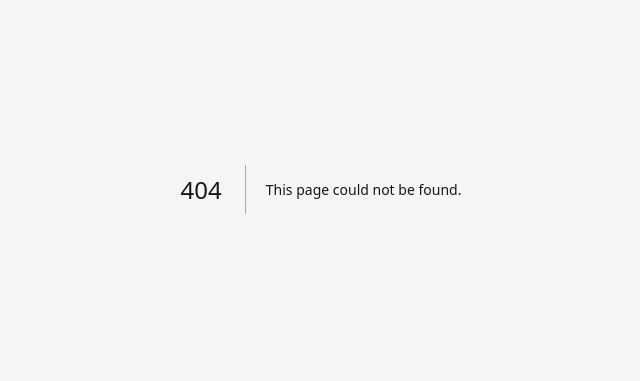
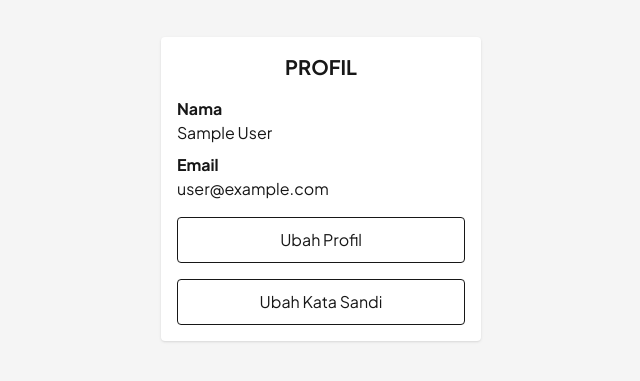
Before and after one commit to mochamadboval/nextjs-dengan-autentikasi, a Next.js app: page /profile in a window 1280 px wide. Before the commit this address had no page. Shown: the part 211-592 px from the top of the page, without its empty margins (319-959 px from the left). Built offline with nearby package versions, Linux system fonts and the light colour scheme; no server answers; sample sign-in values are in the browser's storage.

Commit message:
Laman profil

```diff
--- a/pages/index.js
+++ b/pages/index.js
@@ -34,12 +34,15 @@ export default function Home(props) {
             Hai, {user ? user.name : "orang asing"}.
           </p>
           {user ? (
+            <>
+              <ButtonPage url="/profile">Profil</ButtonPage>
               <button
                 className="bg-red-700 border border-red-700 mt-4 p-2.5 rounded text-center text-white w-full"
                 onClick={logoutHandler}
               >
                 Keluar
               </button>
+            </>
           ) : (
             <ButtonPage url="/login">Masuk</ButtonPage>
           )}
--- /dev/null
+++ b/pages/profile/index.js
@@ -0,0 +1,60 @@
+import Head from "next/head";
+
+import { getServerSession } from "next-auth";
+
+import { authOptions } from "../api/auth/[...nextauth]";
+
+import ButtonPage from "@/components/UI/ButtonPage";
+import Card from "@/components/UI/Card";
+import Layout from "@/components/UI/Layout";
+
+export default function Profile(props) {
+  const { user } = props;
+
+  return (
+    <>
+      <Head>
+        <title>{`${user.name} - Next.js dengan autentikasi`}</title>
+        <meta
+          name="description"
+          content="Next.js dengan autentikasi menggunakan NextAuth.js - Halaman Profil."
+        />
+        <meta name="viewport" content="width=device-width, initial-scale=1" />
+        <link rel="icon" href="/favicon.ico" />
+      </Head>
+
+      <Layout>
+        <Card>
+          <h2 className="font-bold text-center text-xl">PROFIL</h2>
+          <h3 className="font-bold mt-4">Nama</h3>
+          <p>{user.name}</p>
+          <h3 className="font-bold mt-2">Email</h3>
+          <p className="">{user.email}</p>
+          <ButtonPage url="/profile/edit">Ubah Profil</ButtonPage>
+          <ButtonPage url="/profile/change-password">
+            Ubah Kata Sandi
+          </ButtonPage>
+        </Card>
+      </Layout>
+    </>
+  );
+}
+
+export async function getServerSideProps({ req, res }) {
+  const session = await getServerSession(req, res, authOptions);
+
+  if (!session) {
+    return {
+      redirect: {
+        destination: "/",
+        permanent: false,
+      },
+    };
+  }
+
+  return {
+    props: {
+      user: session.user,
+    },
+  };
+}
```
Lines whose indentation alone changed are shown as unchanged.
